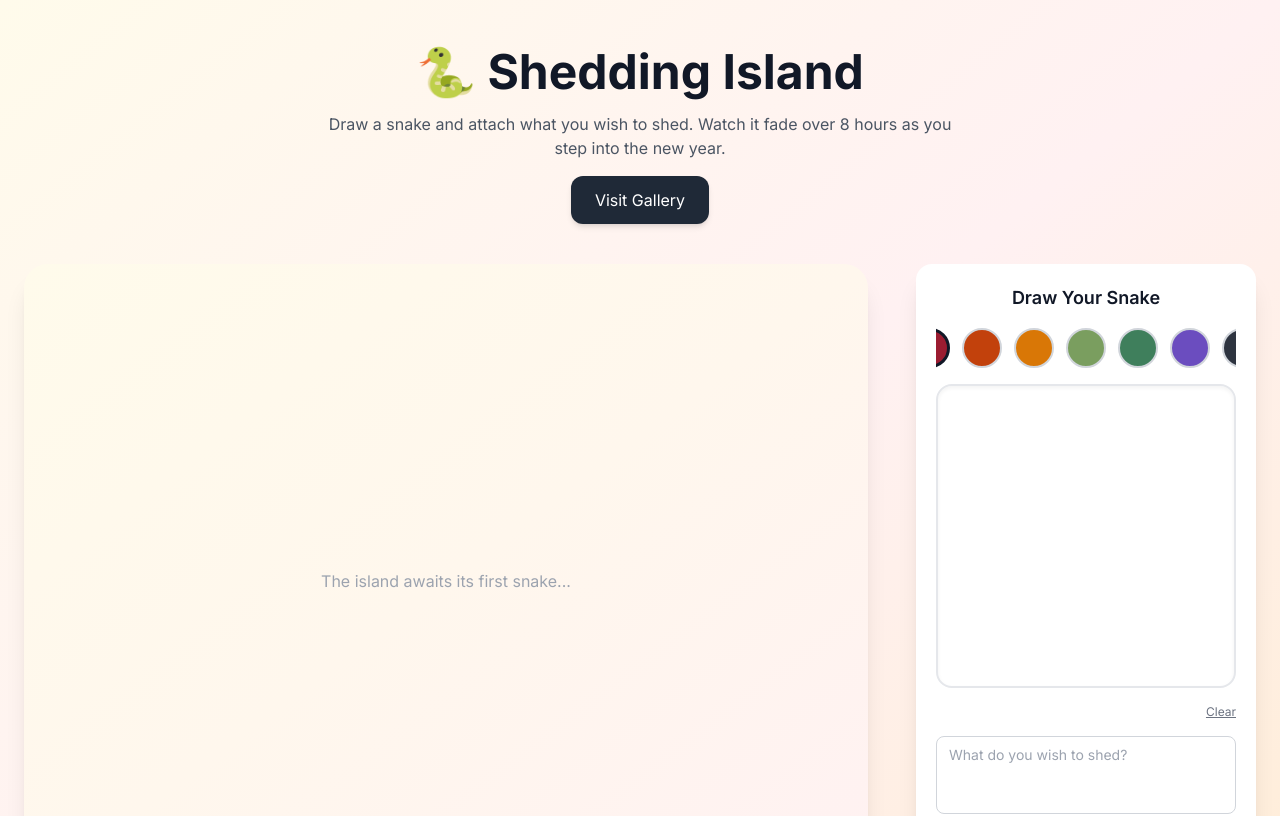
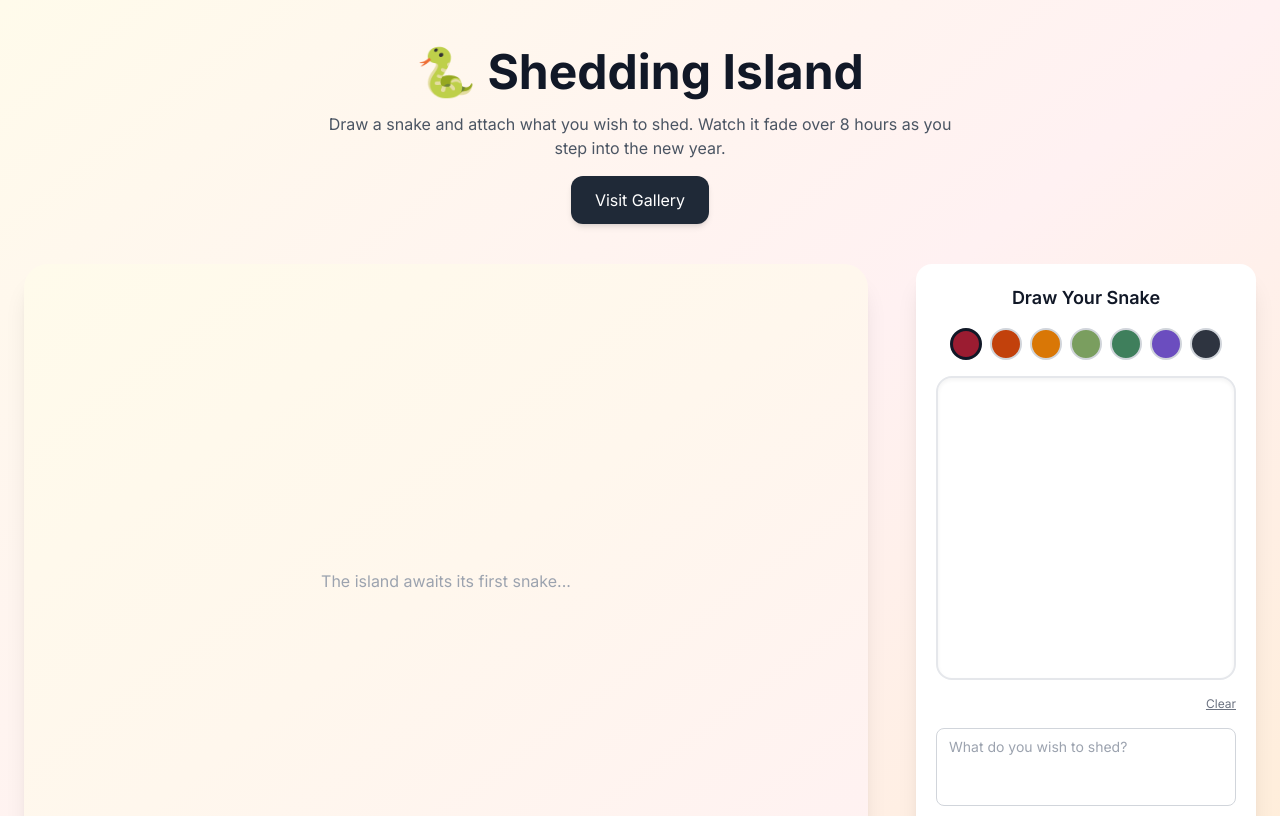
Before and after one commit to juliez8/snake-year-shedding-pond, a Next.js app: page / in a window 1280 px wide. Shown: the top 816 px of the page. Built offline with nearby package versions, Linux system fonts and the light colour scheme; no server answers; the database is empty.

Commit message:
container issue

```diff
--- a/components/ColorPicker.tsx
+++ b/components/ColorPicker.tsx
@@ -20,7 +20,7 @@ export default function ColorPicker({
   onColorChange,
 }: ColorPickerProps) {
   return (
-    <div className="flex justify-center gap-3 px-4">
+    <div className="flex justify-center gap-2 px-2">
       {COLORS.map((color) => {
         const isSelected = selectedColor === color;
 
@@ -29,7 +29,7 @@ export default function ColorPicker({
             key={color}
             onClick={() => onColorChange(color)}
             className={`
-              w-10 h-10 rounded-full flex-shrink-0
+              w-8 h-8 rounded-full flex-shrink-0
               transition-all duration-150
               ${isSelected
                 ? 'border-[3px] border-gray-900'
```
